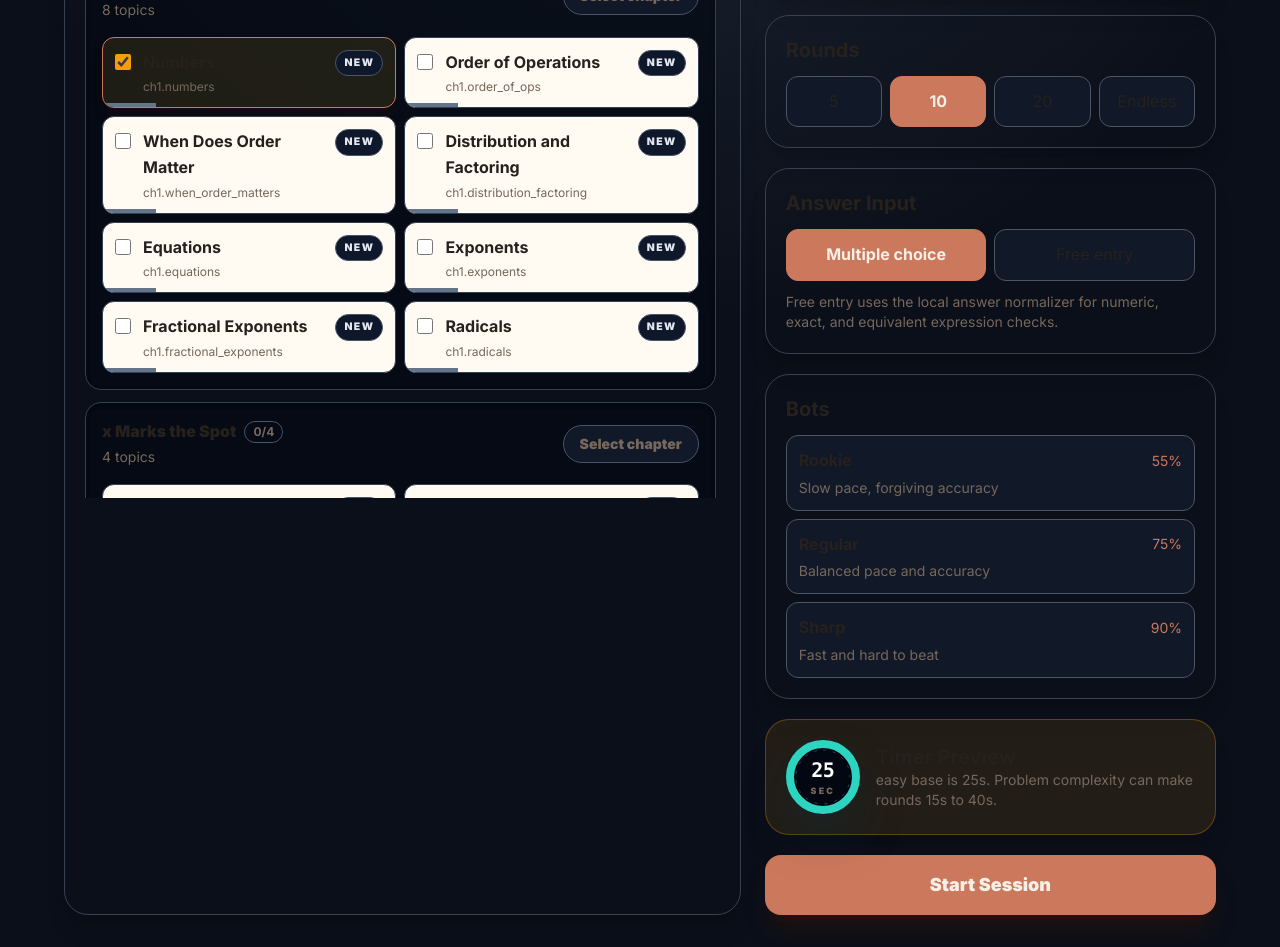
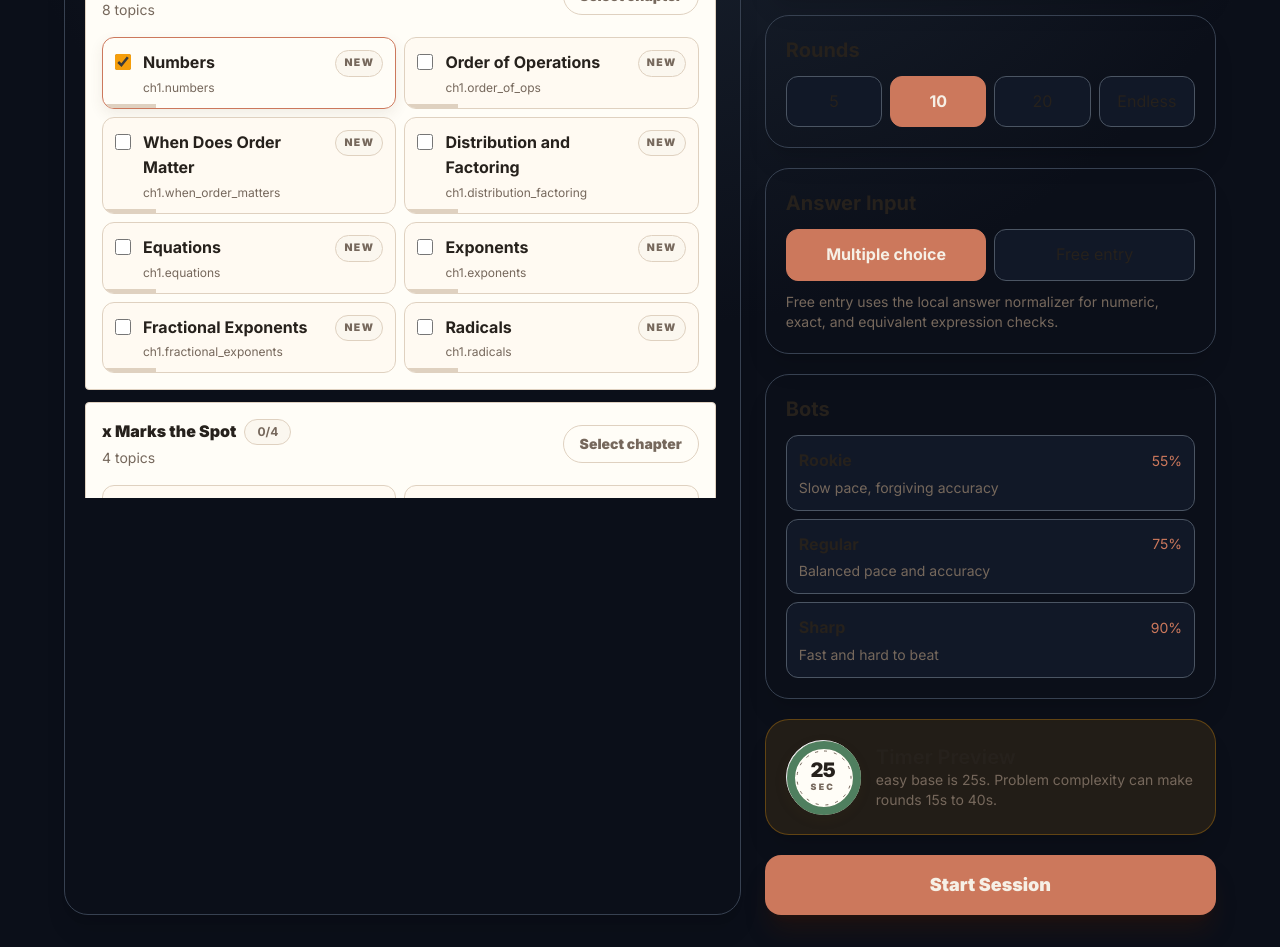
Before and after one commit to markandeyay/Fo-The-Win, a Next.js app: page /solo in a window 1280 px wide. Shown: the part 380-1327 px from the top of the page. Built offline with nearby package versions, Linux system fonts and the light colour scheme.

Commit message:
Design: Restyle shared game components

```diff
--- a/components/ProblemCanvas.tsx
+++ b/components/ProblemCanvas.tsx
@@ -62,13 +62,13 @@ export function ProblemCanvas({
 
   return (
     <section className="flex w-full max-w-3xl flex-col gap-6" aria-labelledby="problem-prompt">
-      <div className="relative overflow-hidden rounded-3xl border border-slate-700 bg-ftw-panel p-5 shadow-2xl shadow-black/30 md:p-6">
-        <div className="absolute inset-x-0 top-0 h-1 bg-gradient-to-r from-cyan-300 via-ftw-accent to-fuchsia-300" />
-        <div className="mb-3 flex flex-wrap items-center gap-2 text-xs font-black uppercase tracking-[0.2em] text-ftw-muted">
-          <span className="rounded-full border border-slate-600 px-2 py-1">{problem.topic_id ?? "local"}</span>
-          <span className="rounded-full border border-slate-600 px-2 py-1">{problem.answer_format}</span>
+      <div className="ftw-card relative overflow-hidden p-5 md:p-6">
+        <div className="absolute inset-x-0 top-0 h-1 bg-gradient-to-r from-ftw-accent via-ftw-warning to-ftw-success" />
+        <div className="mb-3 flex flex-wrap items-center gap-2">
+          <span className="ftw-chip">{problem.topic_id ?? "local"}</span>
+          <span className="ftw-chip">{problem.answer_format}</span>
         </div>
-        <div id="problem-prompt" className="text-xl leading-relaxed text-white md:text-2xl">
+        <div id="problem-prompt" className="text-xl leading-relaxed text-ftw-text md:text-2xl">
           <MixedKatex source={problem.prompt_latex} />
         </div>
       </div>
@@ -84,13 +84,13 @@ export function ProblemCanvas({
               aria-keyshortcuts={`${index + 1}`}
               aria-pressed={submittedAnswer === choice.id}
               onClick={() => submitAnswer(choice.id)}
-              className={`group flex min-h-20 items-center gap-3 rounded-2xl border px-4 py-4 text-left transition focus-visible:outline focus-visible:outline-2 focus-visible:outline-offset-2 focus-visible:outline-ftw-accent disabled:cursor-not-allowed ${
+              className={`group flex min-h-20 items-center gap-3 rounded-ftw-sm border px-4 py-4 text-left shadow-ftw-sm transition focus-visible:outline focus-visible:outline-2 focus-visible:outline-offset-2 focus-visible:outline-ftw-accent disabled:cursor-not-allowed ${
                 submittedAnswer === choice.id
-                  ? "border-ftw-accent bg-amber-400/15"
-                  : "border-slate-700 bg-gray-950/70 hover:border-ftw-accent hover:bg-gray-900"
+                  ? "border-ftw-accent bg-ftw-accent/15"
+                  : "border-ftw-line bg-ftw-raised hover:border-ftw-accent hover:bg-ftw-canvas"
               } disabled:opacity-60`}
             >
-              <span className="flex h-9 w-9 shrink-0 items-center justify-center rounded-xl border border-slate-600 bg-ftw-panel font-mono font-black text-ftw-accent group-hover:border-ftw-accent">
+              <span className="ftw-number flex h-9 w-9 shrink-0 items-center justify-center rounded-xl border border-ftw-line bg-ftw-panel text-ftw-accent group-hover:border-ftw-accent">
                 {index + 1}
               </span>
               <span className="min-w-0 text-lg text-ftw-text">
@@ -115,12 +115,12 @@ export function ProblemCanvas({
               autoFocus
               inputMode={problem.answer_format === "numeric" ? "decimal" : "text"}
               placeholder="Type an exact answer"
-              className="min-w-0 flex-1 rounded-2xl border border-slate-700 bg-gray-950 px-4 py-3 text-lg text-ftw-text outline-none transition placeholder:text-gray-500 focus:border-ftw-accent focus:ring-2 focus:ring-ftw-accent/30 disabled:cursor-not-allowed disabled:opacity-60"
+              className="ftw-input min-w-0 flex-1 text-lg"
             />
             <button
               type="submit"
               disabled={locked || freeAnswer.trim().length === 0}
-              className="rounded-2xl bg-ftw-accent px-6 py-3 font-black text-ftw-dark transition hover:bg-amber-300 focus-visible:outline focus-visible:outline-2 focus-visible:outline-offset-2 focus-visible:outline-ftw-accent disabled:cursor-not-allowed disabled:opacity-50"
+              className="ftw-button-primary px-6"
             >
               {submittedAnswer ? "Submitted" : "Submit"}
             </button>
--- a/components/TimerRing.tsx
+++ b/components/TimerRing.tsx
@@ -27,12 +27,12 @@ export function TimerRing({
   const seconds = Math.max(0, Math.ceil(remainingMs / 1000));
   const urgency = fraction > 0.5 ? "steady" : fraction > 0.25 ? "warning" : "critical";
 
-  const color = urgency === "steady" ? "#2dd4bf" : urgency === "warning" ? "#facc15" : "#fb7185";
-  const glow = urgency === "steady" ? "shadow-cyan-950/60" : urgency === "warning" ? "shadow-yellow-950/60" : "shadow-rose-950/70";
+  const color = urgency === "steady" ? "var(--ftw-success)" : urgency === "warning" ? "var(--ftw-warning)" : "var(--ftw-danger)";
+  const urgencyClass = urgency === "steady" ? "border-ftw-success/45" : urgency === "warning" ? "border-ftw-warning/60" : "border-ftw-danger/70";
 
   return (
     <div
-      className={`relative grid place-items-center rounded-full bg-gray-950 shadow-2xl ${glow} ${className}`}
+      className={`relative grid place-items-center rounded-full border bg-ftw-raised shadow-ftw-sm shadow-ftw-inset ${urgencyClass} ${className}`}
       role="timer"
       aria-label={`${label}: ${seconds} seconds remaining`}
       aria-live={seconds <= 5 ? "assertive" : "polite"}
@@ -43,7 +43,7 @@ export function TimerRing({
           cx={size / 2}
           cy={size / 2}
           r={radius}
-          stroke="#1f2937"
+          stroke="var(--ftw-line)"
           strokeWidth={strokeWidth}
           fill="none"
         />
@@ -51,7 +51,7 @@ export function TimerRing({
           cx={size / 2}
           cy={size / 2}
           r={radius - strokeWidth * 0.75}
-          stroke="#334155"
+          stroke="var(--ftw-muted)"
           strokeWidth={1}
           fill="none"
           strokeDasharray="3 7"
@@ -71,7 +71,7 @@ export function TimerRing({
         />
       </svg>
       <div className="absolute inset-0 flex flex-col items-center justify-center leading-none">
-        <span className="font-mono text-xl font-black tracking-tight text-white">{seconds}</span>
+        <span className="ftw-number text-xl leading-none text-ftw-text">{seconds}</span>
         <span className="mt-1 text-[0.55rem] font-black uppercase tracking-[0.25em] text-ftw-muted">sec</span>
       </div>
     </div>
--- a/components/TopicTree.tsx
+++ b/components/TopicTree.tsx
@@ -31,8 +31,8 @@ function masteryTone(value: number | undefined) {
   if (value === undefined) {
       return {
         label: "New",
-      className: "border-slate-600 bg-slate-900 text-slate-200",
-      barClassName: "bg-slate-500",
+        className: "border-ftw-line bg-ftw-canvas text-ftw-muted",
+        barClassName: "bg-ftw-line",
         width: "18%",
       };
   }
@@ -41,23 +41,23 @@ function masteryTone(value: number | undefined) {
   if (percent >= 75) {
       return {
         label: `${percent}% locked`,
-      className: "border-cyan-400/70 bg-cyan-400/10 text-cyan-100",
-      barClassName: "bg-cyan-300",
+        className: "border-ftw-success bg-ftw-success/15 text-ftw-success",
+        barClassName: "bg-ftw-success",
         width: `${percent}%`,
       };
   }
   if (percent >= 40) {
       return {
         label: `${percent}% live`,
-      className: "border-yellow-300/70 bg-yellow-300/10 text-yellow-100",
-      barClassName: "bg-yellow-300",
+        className: "border-ftw-warning bg-ftw-warning/15 text-ftw-warning",
+        barClassName: "bg-ftw-warning",
         width: `${percent}%`,
       };
   }
   return {
     label: `${percent}% drill`,
-    className: "border-fuchsia-300/70 bg-fuchsia-300/10 text-fuchsia-100",
-    barClassName: "bg-fuchsia-300",
+    className: "border-ftw-accent bg-ftw-accent/15 text-ftw-accent",
+    barClassName: "bg-ftw-accent",
     width: `${Math.max(8, percent)}%`,
   };
 }
@@ -102,7 +102,7 @@ export function TopicTree({
     <div className={disabled ? "opacity-70" : undefined}>
       <div className="mb-4 flex flex-col gap-3 sm:flex-row sm:items-end sm:justify-between">
         <div>
-          <h2 className={compact ? "text-xl font-black text-white" : "text-2xl font-black text-white"}>{title}</h2>
+          <h2 className={compact ? "font-serif text-xl font-black text-ftw-text" : "font-serif text-2xl font-black text-ftw-text"}>{title}</h2>
           <p className="mt-1 text-sm text-ftw-muted">
             {description ?? `${selectedTopicIds.length} topic${selectedTopicIds.length === 1 ? "" : "s"} selected`}
           </p>
@@ -111,7 +111,7 @@ export function TopicTree({
           type="button"
           onClick={() => onSelectedTopicIdsChange([])}
           disabled={disabled || selectedTopicIds.length === 0}
-          className="rounded-full border border-slate-600 px-4 py-2 text-sm font-bold text-ftw-muted transition hover:border-ftw-accent hover:text-ftw-text focus-visible:outline focus-visible:outline-2 focus-visible:outline-offset-2 focus-visible:outline-ftw-accent disabled:cursor-not-allowed disabled:opacity-40"
+          className="ftw-button-secondary rounded-full px-4 py-2 text-sm disabled:opacity-40"
         >
           Clear
         </button>
@@ -126,14 +126,14 @@ export function TopicTree({
             <details
               key={group.group_id}
               open={index < defaultOpenCount || selectedCount > 0}
-              className="group rounded-2xl border border-slate-700 bg-gray-950/60 p-4 shadow-inner shadow-black/30"
+              className="group ftw-card-sm p-4"
             >
               <summary className="cursor-pointer list-none rounded-xl focus-visible:outline focus-visible:outline-2 focus-visible:outline-offset-4 focus-visible:outline-ftw-accent">
                 <div className="flex flex-col gap-3 sm:flex-row sm:items-center sm:justify-between">
                   <div className="min-w-0">
                     <div className="flex flex-wrap items-center gap-2">
                       <span className="font-black text-ftw-text">{group.display_name}</span>
-                      <span className="rounded-full border border-slate-600 px-2 py-0.5 text-xs font-bold text-ftw-muted">
+                      <span className="ftw-chip px-2 py-0.5">
                         {selectedCount}/{topicIds.length}
                       </span>
                     </div>
@@ -150,8 +150,8 @@ export function TopicTree({
                     disabled={disabled || topicIds.length === 0}
                     className={`rounded-full border px-4 py-2 text-sm font-black transition focus-visible:outline focus-visible:outline-2 focus-visible:outline-offset-2 focus-visible:outline-ftw-accent disabled:cursor-not-allowed disabled:opacity-40 ${
                       groupSelected
-                        ? "border-ftw-accent bg-ftw-accent text-ftw-dark"
-                        : "border-slate-600 bg-gray-900 text-ftw-muted hover:border-ftw-accent hover:text-ftw-text"
+                        ? "border-ftw-accent bg-ftw-accent text-ftw-panel"
+                        : "border-ftw-line bg-ftw-raised text-ftw-muted hover:border-ftw-accent hover:text-ftw-text"
                     }`}
                   >
                     {groupSelected ? "Deselect chapter" : "Select chapter"}
@@ -167,8 +167,8 @@ export function TopicTree({
                       key={leaf.topic_id}
                       className={`relative flex cursor-pointer items-start gap-3 overflow-hidden rounded-xl border px-3 py-3 transition focus-within:outline focus-within:outline-2 focus-within:outline-offset-2 focus-within:outline-ftw-accent ${
                         checked
-                          ? "border-ftw-accent bg-amber-400/10 shadow-lg shadow-amber-950/20"
-                          : "border-slate-700 bg-ftw-panel hover:border-slate-500"
+                          ? "border-ftw-accent bg-ftw-accent/15 shadow-ftw-sm"
+                          : "border-ftw-line bg-ftw-panel hover:border-ftw-accent"
                       } ${disabled ? "cursor-not-allowed" : ""}`}
                     >
                       <span className={`absolute inset-x-0 bottom-0 h-1 ${mastery.barClassName}`} style={{ width: mastery.width }} />
```
Also changed, not shown: components/Scoreboard.tsx (+19 -20 lines). Lines whose indentation alone changed are shown as unchanged.
